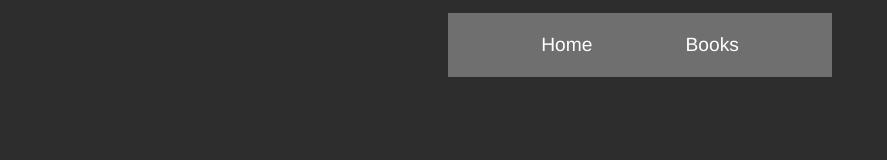
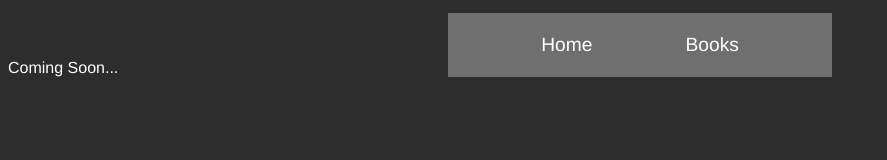
Before and after one commit to QwertyAdiga/vinyas, a plain HTML site: page book.html in a window 1280 px wide. Shown: the whole page, without its empty margins (0-887 px from the left). Drawn offline with Linux system fonts and the light colour scheme.

Commit message:
Update book.html

```diff
--- a/book.html
+++ b/book.html
@@ -19,10 +19,7 @@
             </div>
         </div>
     </header>
-
-
-
-
+<main>Coming Soon...</main>
 </body>
 
 </html>
```
